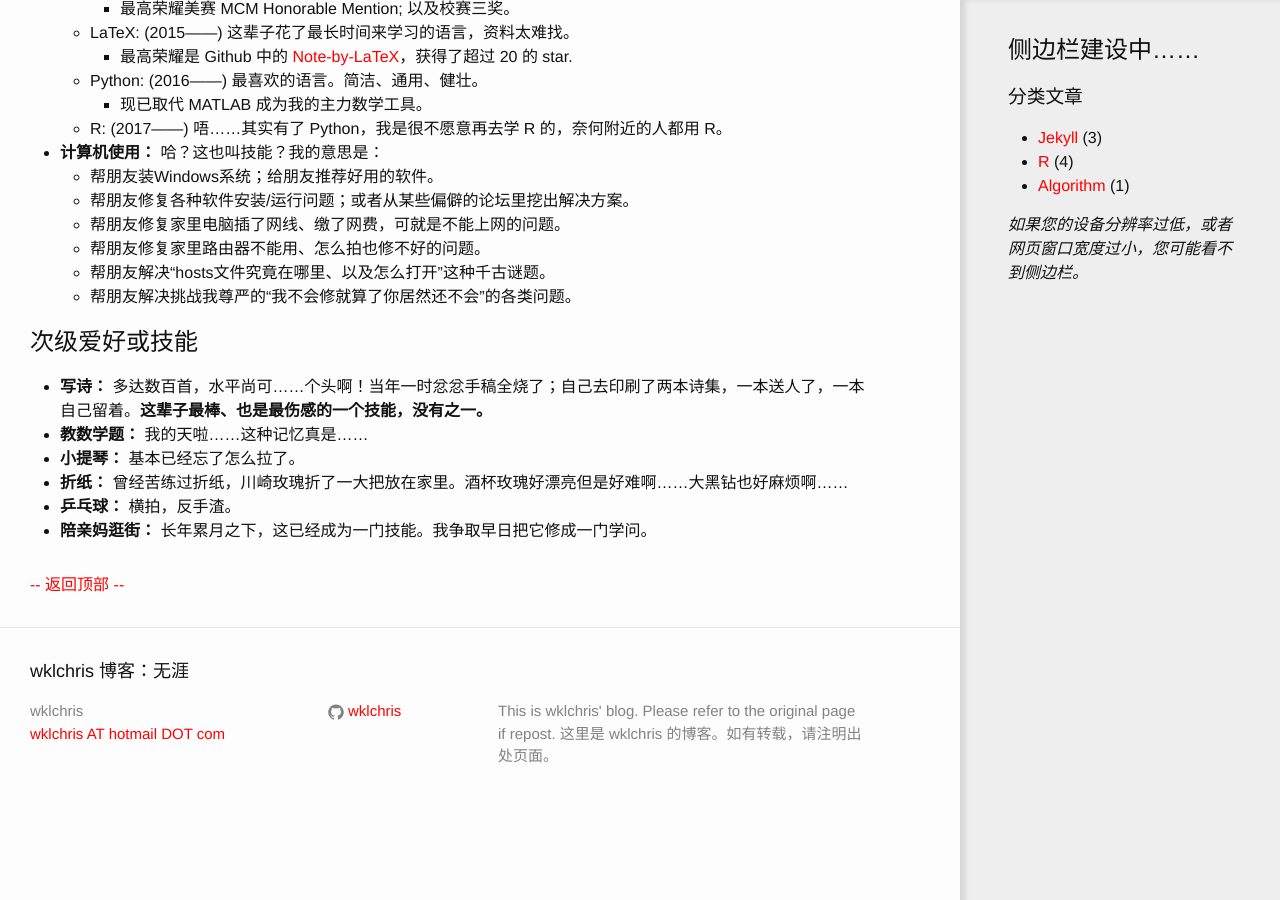
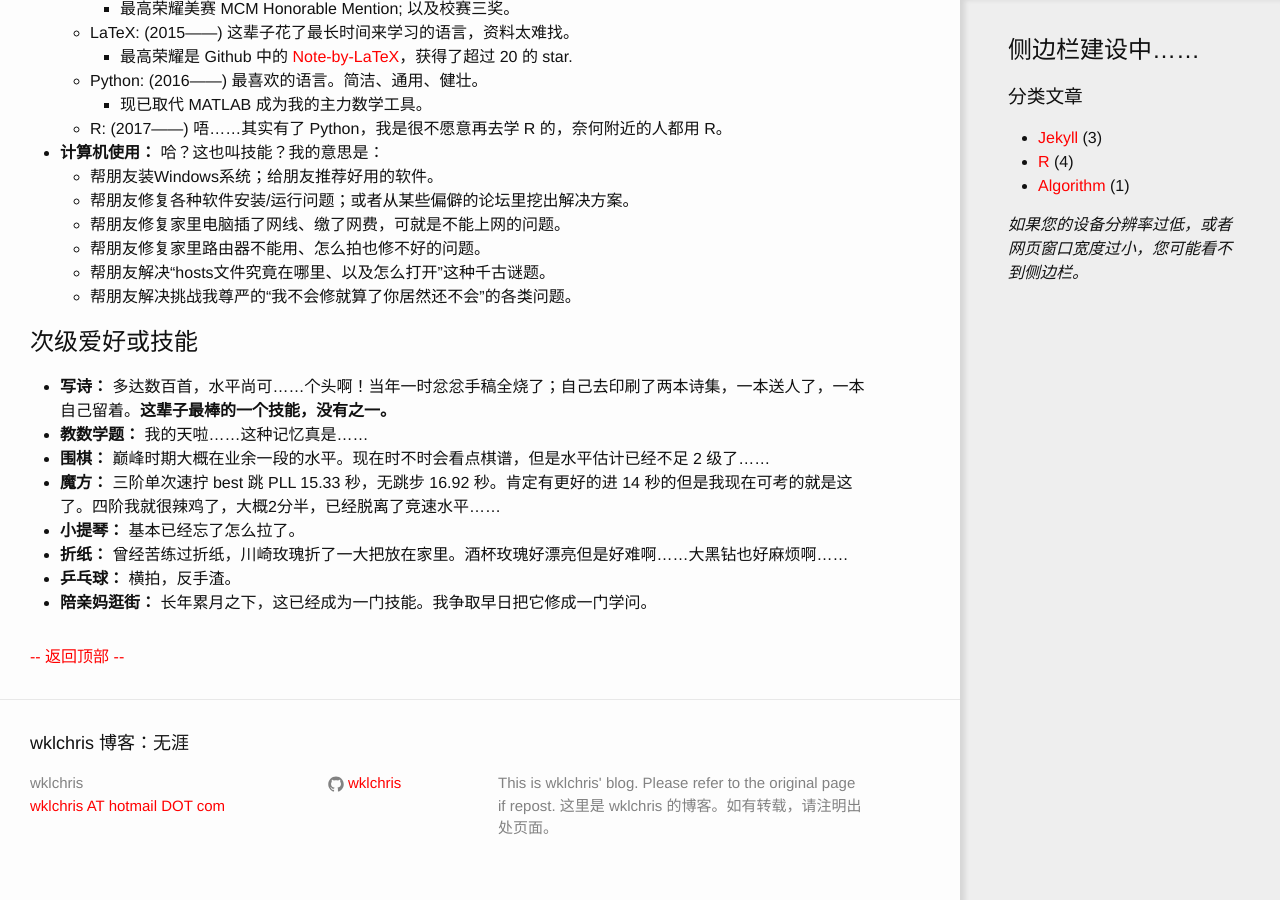
Before and after one commit to wklchris/wklchris.github.io, a Jekyll site: the page built from aboutme.md, in a window 1280 px wide and 900 px high, scrolled down 858 px. Built offline with Jekyll 4.4.1, drawn with Linux system fonts in a browser that asks for light colours.

Commit message:
Update Aboutme.

```diff
--- a/aboutme.md
+++ b/aboutme.md
@@ -44,8 +44,10 @@ permalink: /about/
 
 # 次级爱好或技能
 
-- **写诗：** 多达数百首，水平尚可……个头啊！当年一时忿忿手稿全烧了；自己去印刷了两本诗集，一本送人了，一本自己留着。**这辈子最棒、也是最伤感的一个技能，没有之一。**
+- **写诗：** 多达数百首，水平尚可……个头啊！当年一时忿忿手稿全烧了；自己去印刷了两本诗集，一本送人了，一本自己留着。**这辈子最棒的一个技能，没有之一。**
 - **教数学题：** 我的天啦……这种记忆真是……
+- **围棋：** 巅峰时期大概在业余一段的水平。现在时不时会看点棋谱，但是水平估计已经不足 2 级了……
+- **魔方：** 三阶单次速拧 best 跳 PLL 15.33 秒，无跳步 16.92 秒。肯定有更好的进 14 秒的但是我现在可考的就是这了。四阶我就很辣鸡了，大概2分半，已经脱离了竞速水平……
 - **小提琴：** 基本已经忘了怎么拉了。
 - **折纸：** 曾经苦练过折纸，川崎玫瑰折了一大把放在家里。酒杯玫瑰好漂亮但是好难啊……大黑钻也好麻烦啊……
 - **乒乓球：** 横拍，反手渣。
```
Also changed, not shown: _posts/2017-01-16-R-learning-basic.md (+1 -0 lines), 1 other file.
